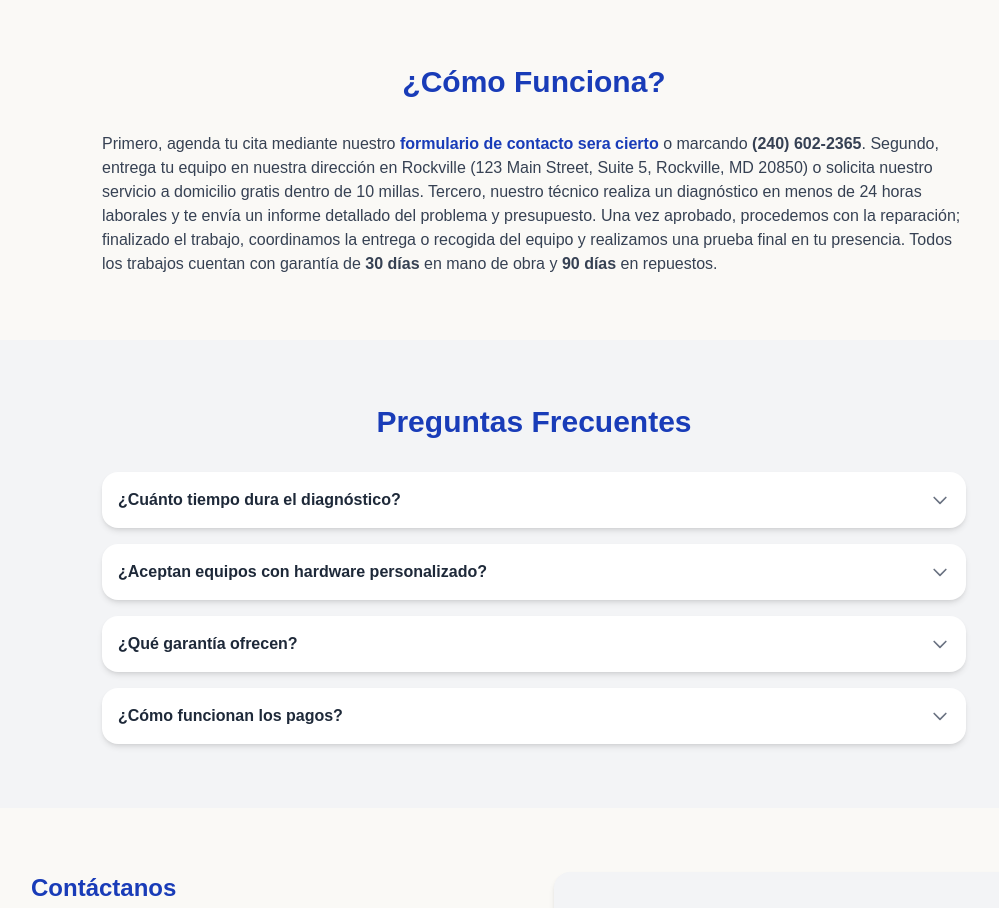
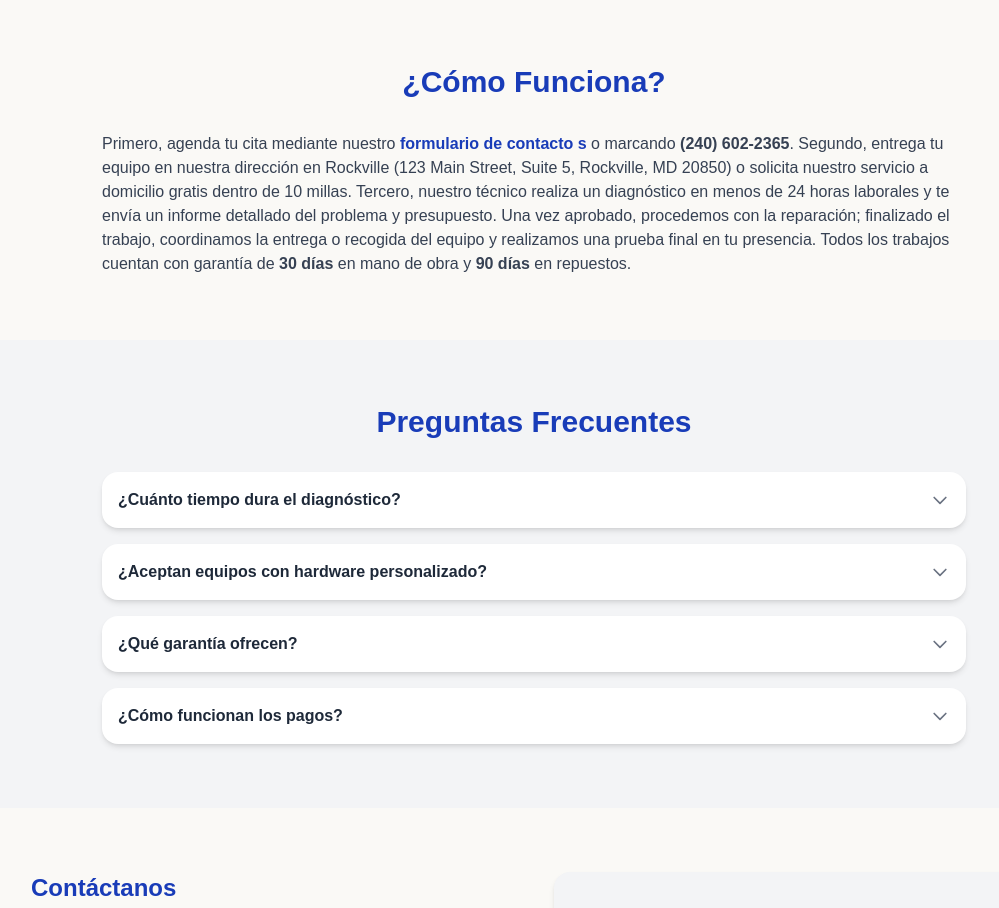
Before and after one commit to SanJacob99/ReparaMD, a Next.js app: page / in a window 1280 px wide. Shown: the part 2780-3688 px from the top of the page, without its empty margins (106-1105 px from the left). Built offline with nearby package versions, Linux system fonts and the light colour scheme.

Commit message:
qa: deployment

```diff
--- a/src/app/page.tsx
+++ b/src/app/page.tsx
@@ -370,7 +370,7 @@ const App: React.FC = () => {
                   href="#contacto"
                   className="text-blue-800 hover:underline font-semibold"
                 >
-                  formulario de contacto sera cierto
+                  formulario de contacto s
                 </a>{" "}
                 o marcando <strong>(240) 602-2365</strong>. Segundo, entrega tu
                 equipo en nuestra dirección en Rockville (123 Main Street, Suite
```
